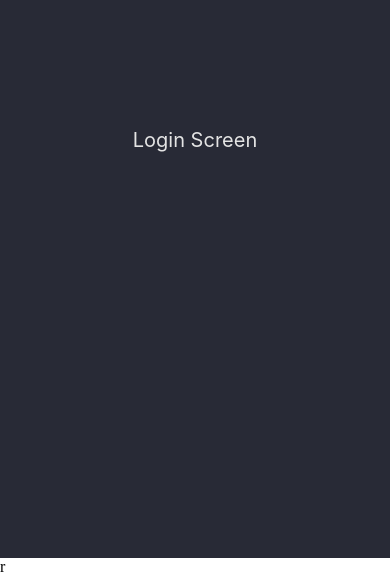
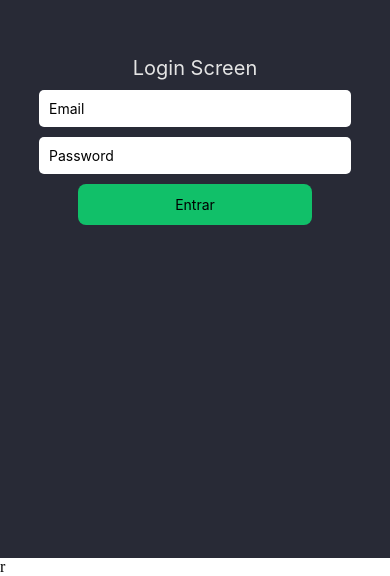
Before and after one commit to SeniorKal/datacake-todo-mobile, a React Native app: screen /Login in a window 390 px wide. Shown: the part 268-844 px from the top of the page. Built offline with nearby package versions, Linux system fonts and the light colour scheme.

Commit message:
feat: create login screen layout

```diff
--- a/src/screens/LoginScreen.js
+++ b/src/screens/LoginScreen.js
@@ -1,9 +1,22 @@
-import { StyleSheet, View, Text } from 'react-native';
+import { StyleSheet, View, Text, TextInput, Pressable } from 'react-native';
 
 export default function LoginScreen() {
     return (
         <View style={styles.container}>
             <Text style={styles.texto}>Login Screen</Text>
+            <TextInput
+                style={styles.Input}
+                placeholder="Email"
+            />
+            <TextInput
+                style={styles.Input}
+                placeholder="Password"
+                secureTextEntry
+            />
+            <Pressable
+                style={styles.botao}>
+                <Text style={styles.textoBotao}>Entrar</Text>
+            </Pressable>
         </View>
     );
 
@@ -20,6 +33,21 @@ const styles = StyleSheet.create({
         color: '#e4e4e4',
         fontSize: 20,
         marginBottom: 10,
+    },
+    Input: {
+        marginBottom: 10,
+        backgroundColor: '#ffffff',
+        padding: 10,
+        borderRadius: 5,
+        width: '80%',
+    },
+    botao: {
+        width: '60%',
+        backgroundColor: '#11c069',
+        padding: 12,
+        borderRadius: 8,
+        marginBottom: 10,
+        alignItems: 'center',
     }
 
 });
```
